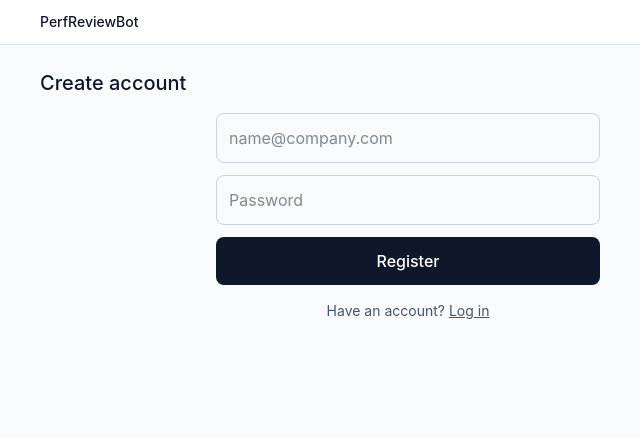
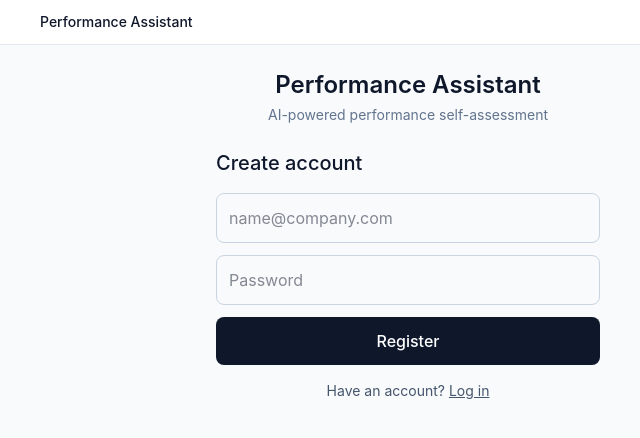
Before and after one commit to sergsol/PerformanceAssistant, a FastAPI app: page /register in a window 1280 px wide. Shown: the top 438 px of the page, without its empty margins (232-872 px from the left). Run offline with FastAPI, Linux system fonts and the light colour scheme.

Commit message:
updated layout

```diff
--- a/app/settings.py
+++ b/app/settings.py
@@ -12,7 +12,7 @@ class Settings(BaseSettings):
     model_config = SettingsConfigDict(env_file=".env", env_file_encoding="utf-8", extra="ignore")
 
     # --- Core ---
-    app_name: str = "PerfReviewBot"
+    app_name: str = "Performance Assistant"
     secret_key: str = "dev-only-change-me"  # signs session cookies; override in prod
     debug: bool = True
 
--- a/app/templates/base.html
+++ b/app/templates/base.html
@@ -3,7 +3,7 @@
 <head>
   <meta charset="utf-8">
   <meta name="viewport" content="width=device-width, initial-scale=1">
-  <title>{% block title %}PerfReviewBot{% endblock %}</title>
+  <title>{% block title %}Performance Assistant{% endblock %}</title>
   <link rel="stylesheet" href="/static/tailwind.css">
   <style>[x-cloak]{display:none}</style>
   <script src="https://unpkg.com/htmx.org@2.0.3"></script>
@@ -12,7 +12,7 @@
 <body class="bg-slate-50 text-slate-900 min-h-screen flex flex-col">
   <nav class="border-b border-slate-200 bg-white">
     <div class="max-w-3xl mx-auto px-4 py-3 flex flex-wrap items-center gap-x-4 gap-y-1 text-sm">
-      <a href="/" class="font-medium">PerfReviewBot</a>
+      <a href="/" class="font-medium">Performance Assistant</a>
       {% if request.session.get('user_id') %}
       <a href="/" class="text-slate-600 hover:text-slate-900">Assess</a>
       <a href="/history" class="text-slate-600 hover:text-slate-900">History</a>
--- a/app/templates/login.html
+++ b/app/templates/login.html
@@ -1,10 +1,13 @@
 {% extends "base.html" %}
 {% block content %}
+<div class="w-full max-w-sm mx-auto">
+  <p class="text-2xl font-semibold text-center mb-1">Performance Assistant</p>
+  <p class="text-sm text-slate-500 text-center mb-6">AI-powered performance self-assessment</p>
   <h1 class="text-xl font-medium mb-4">Log in</h1>
   {% if error %}
   <p class="text-sm text-red-600 bg-red-50 border border-red-200 rounded-lg px-3 py-2 mb-3">{{ error }}</p>
   {% endif %}
-<form action="/login" method="post" class="space-y-3 w-full max-w-sm mx-auto">
+  <form action="/login" method="post" class="space-y-3">
     <input name="email" type="email" placeholder="name@company.com" required
            value="{{ email or '' }}"
            class="w-full border border-slate-300 rounded-lg px-3 py-3 text-base">
@@ -13,4 +16,5 @@
     <button class="w-full bg-slate-900 text-white rounded-lg px-4 py-3 text-base font-medium">Log in</button>
   </form>
   <p class="text-sm text-slate-600 mt-4 text-center">No account? <a href="/register" class="underline">Register</a></p>
+</div>
 {% endblock %}
--- a/app/templates/register.html
+++ b/app/templates/register.html
@@ -1,10 +1,13 @@
 {% extends "base.html" %}
 {% block content %}
+<div class="w-full max-w-sm mx-auto">
+  <p class="text-2xl font-semibold text-center mb-1">Performance Assistant</p>
+  <p class="text-sm text-slate-500 text-center mb-6">AI-powered performance self-assessment</p>
   <h1 class="text-xl font-medium mb-4">Create account</h1>
   {% if error %}
   <p class="text-sm text-red-600 bg-red-50 border border-red-200 rounded-lg px-3 py-2 mb-3">{{ error }}</p>
   {% endif %}
-<form action="/register" method="post" class="space-y-3 w-full max-w-sm mx-auto">
+  <form action="/register" method="post" class="space-y-3">
     <input name="email" type="email" placeholder="name@company.com" required
            class="w-full border border-slate-300 rounded-lg px-3 py-3 text-base">
     <input name="password" type="password" placeholder="Password" required
@@ -12,4 +15,5 @@
     <button class="w-full bg-slate-900 text-white rounded-lg px-4 py-3 text-base font-medium">Register</button>
   </form>
   <p class="text-sm text-slate-600 mt-4 text-center">Have an account? <a href="/login" class="underline">Log in</a></p>
+</div>
 {% endblock %}
```
Also changed, not shown: app/static/tailwind.css. Lines whose indentation alone changed are shown as unchanged.
